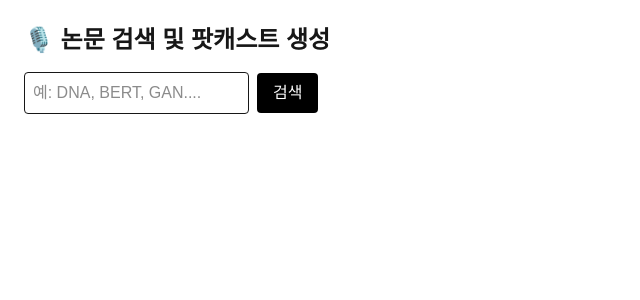
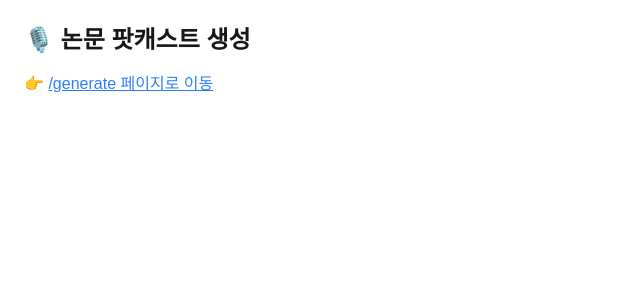
Before and after one commit to jungilgwon/voicepaper-ui, a Next.js app: page /generate in a window 1280 px wide. Shown: the top 300 px of the page, without its empty margins (0-640 px from the left). Built offline with nearby package versions, Linux system fonts and the light colour scheme.

Commit message:
루트 페이지 및 generate 페이지 수정 반영

```diff
--- a/src/app/generate/page.tsx
+++ b/src/app/generate/page.tsx
@@ -1,55 +1,66 @@
-'use client'
 
-import { useState } from 'react'
-
-export default function GeneratePage() {
-  const [query, setQuery] = useState('')
-  const [results, setResults] = useState<any[]>([])
-
-  const handleSearch = async () => {
-    const encoded = encodeURIComponent(`all:${query}`)
-    const url = `https://export.arxiv.org/api/query?search_query=${encoded}&start=0&max_results=5`
-    const res = await fetch(url)
-    const text = await res.text()
-
-    // 간단한 파싱 (정식 XML 파싱은 나중에)
-    const entries = [...text.matchAll(/<entry>([\s\S]*?)<\/entry>/g)].map(entry => {
-      const title = entry[1].match(/<title>([\s\S]*?)<\/title>/)?.[1].trim()
-      const id = entry[1].match(/<id>(.*?)<\/id>/)?.[1].trim()
-      return { title, id }
-    })
-
-    setResults(entries)
-  }
-
+// src/app/page.tsx
+export default function Home() {
   return (
     <main className="p-6">
-      <h1 className="text-2xl font-bold mb-4">🎙️ 논문 검색 및 팟캐스트 생성</h1>
+      <h1 className="text-2xl font-bold mb-4">🎙️ 논문 팟캐스트 생성</h1>
+      <p>👉 <a className="text-blue-500 underline" href="/generate">/generate 페이지로 이동</a></p>
+    </main>
+  );
+}
 
-      <div className="mb-4">
-        <input
-          type="text"
-          placeholder="예: DNA, BERT, GAN...."
-          className="border rounded p-2 mr-2"
-          value={query}
-          onChange={(e) => setQuery(e.target.value)}
-        />
-        <button
-          onClick={handleSearch}
-          className="bg-black text-white px-4 py-2 rounded"
-        >
-          검색
-        </button>
-      </div>
+// 'use client'
 
-      <ul className="space-y-2">
-        {results.map((item, i) => (
-          <li key={i} className="border rounded p-2">
-            <p className="font-semibold">{item.title}</p>
-            <a href={item.id} target="_blank" className="text-blue-500 text-sm">{item.id}</a>
-          </li>
-        ))}
-      </ul>
-    </main>
-  )
-}
+// import { useState } from 'react'
+
+// export default function GeneratePage() {
+//   const [query, setQuery] = useState('')
+//   const [results, setResults] = useState<any[]>([])
+
+//   const handleSearch = async () => {
+//     const encoded = encodeURIComponent(`all:${query}`)
+//     const url = `https://export.arxiv.org/api/query?search_query=${encoded}&start=0&max_results=5`
+//     const res = await fetch(url)
+//     const text = await res.text()
+
+//     // 간단한 파싱 (정식 XML 파싱은 나중에)
+//     const entries = [...text.matchAll(/<entry>([\s\S]*?)<\/entry>/g)].map(entry => {
+//       const title = entry[1].match(/<title>([\s\S]*?)<\/title>/)?.[1].trim()
+//       const id = entry[1].match(/<id>(.*?)<\/id>/)?.[1].trim()
+//       return { title, id }
+//     })
+
+//     setResults(entries)
+//   }
+
+//   return (
+//     <main className="p-6">
+//       <h1 className="text-2xl font-bold mb-4">🎙️ 논문 검색 및 팟캐스트 생성</h1>
+
+//       <div className="mb-4">
+//         <input
+//           type="text"
+//           placeholder="예: DNA, BERT, GAN...."
+//           className="border rounded p-2 mr-2"
+//           value={query}
+//           onChange={(e) => setQuery(e.target.value)}
+//         />
+//         <button
+//           onClick={handleSearch}
+//           className="bg-black text-white px-4 py-2 rounded"
+//         >
+//           검색
+//         </button>
+//       </div>
+
+//       <ul className="space-y-2">
+//         {results.map((item, i) => (
+//           <li key={i} className="border rounded p-2">
+//             <p className="font-semibold">{item.title}</p>
+//             <a href={item.id} target="_blank" className="text-blue-500 text-sm">{item.id}</a>
+//           </li>
+//         ))}
+//       </ul>
+//     </main>
+//   )
+// }
```
